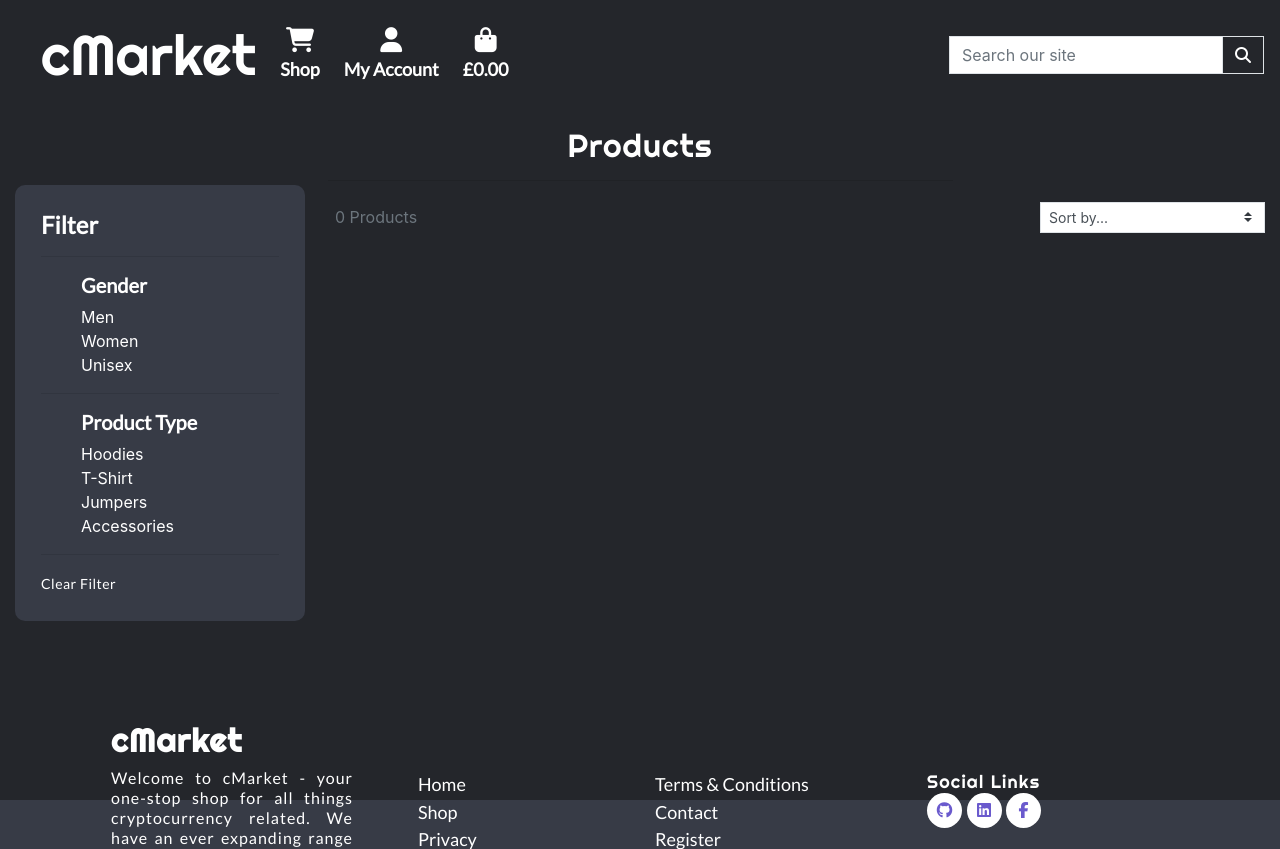
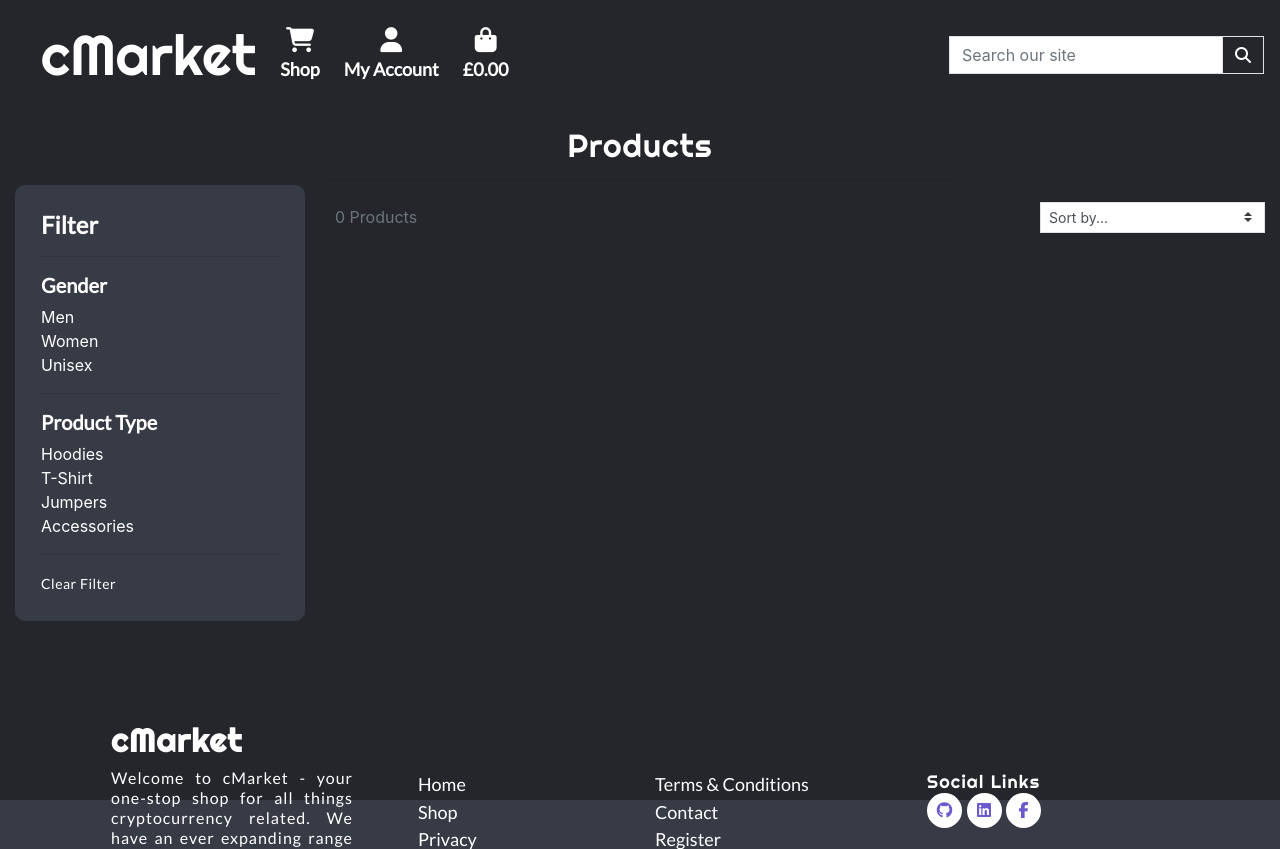
Before and after one commit to RiyadhKh4n/cmarket, a Django app: page /products/ in a window 1280 px wide. Shown: the top 849 px of the page. Run offline with Django 4.2, Linux system fonts and the light colour scheme; data that the repository does not hold is empty; some libraries are stand-ins or nearby versions.

Commit message:
Remove <ul> padding on .filtering-option

```diff
--- a/static/css/base.css
+++ b/static/css/base.css
@@ -263,6 +263,10 @@ tr > th,
 .products-h2 {
     font-family: 'Righteous', cursive;
     letter-spacing: 1px;
+}
+
+.filtering-option > ul {
+    padding-left:0px;
 }
 
 .shop-filter {
```
